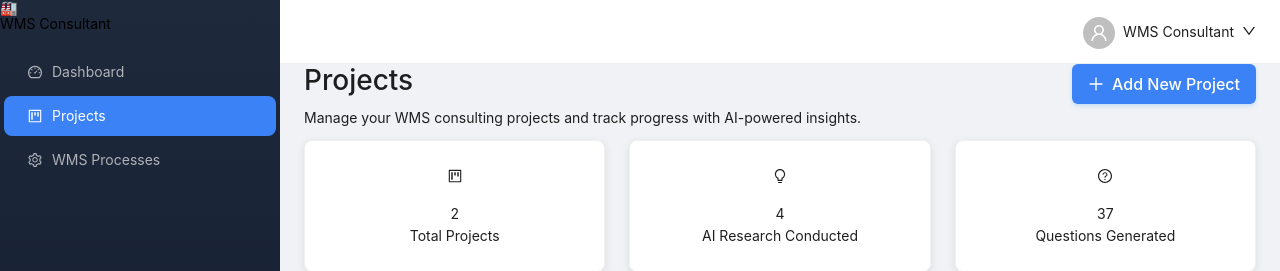
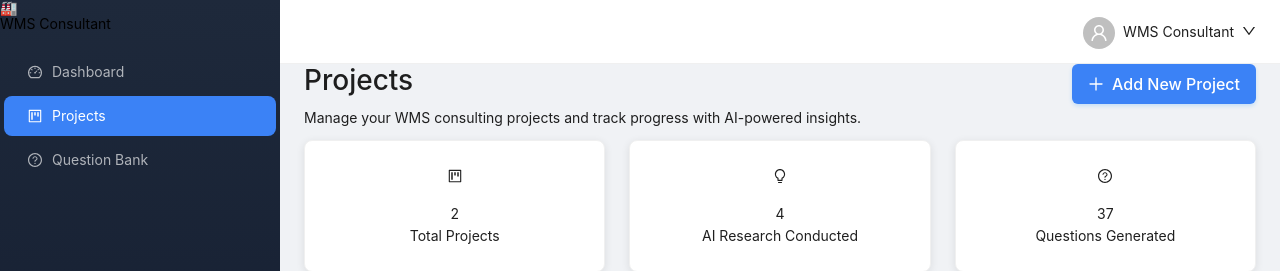
Before and after one commit to vickyvigu17/WMS-Agent, a React (Create React App) app in the folder client/: page /projects in a window 1280 px wide. Shown: the top 271 px of the page. Built offline with nearby package versions, Linux system fonts and the light colour scheme.

Commit message:
Update Sidebar.js

```diff
--- a/client/src/components/Sidebar.js
+++ b/client/src/components/Sidebar.js
@@ -4,7 +4,6 @@ import { useNavigate, useLocation } from 'react-router-dom';
 import {
   DashboardOutlined,
   ProjectOutlined,
-  SettingOutlined,
   QuestionCircleOutlined,
 } from '@ant-design/icons';
 
@@ -26,9 +25,9 @@ const Sidebar = () => {
       label: 'Projects',
     },
     {
-      key: '/wms-processes',
-      icon: <SettingOutlined />,
-      label: 'WMS Processes',
+      key: '/question-bank',
+      icon: <QuestionCircleOutlined />,
+      label: 'Question Bank',
     },
   ];
 
```
